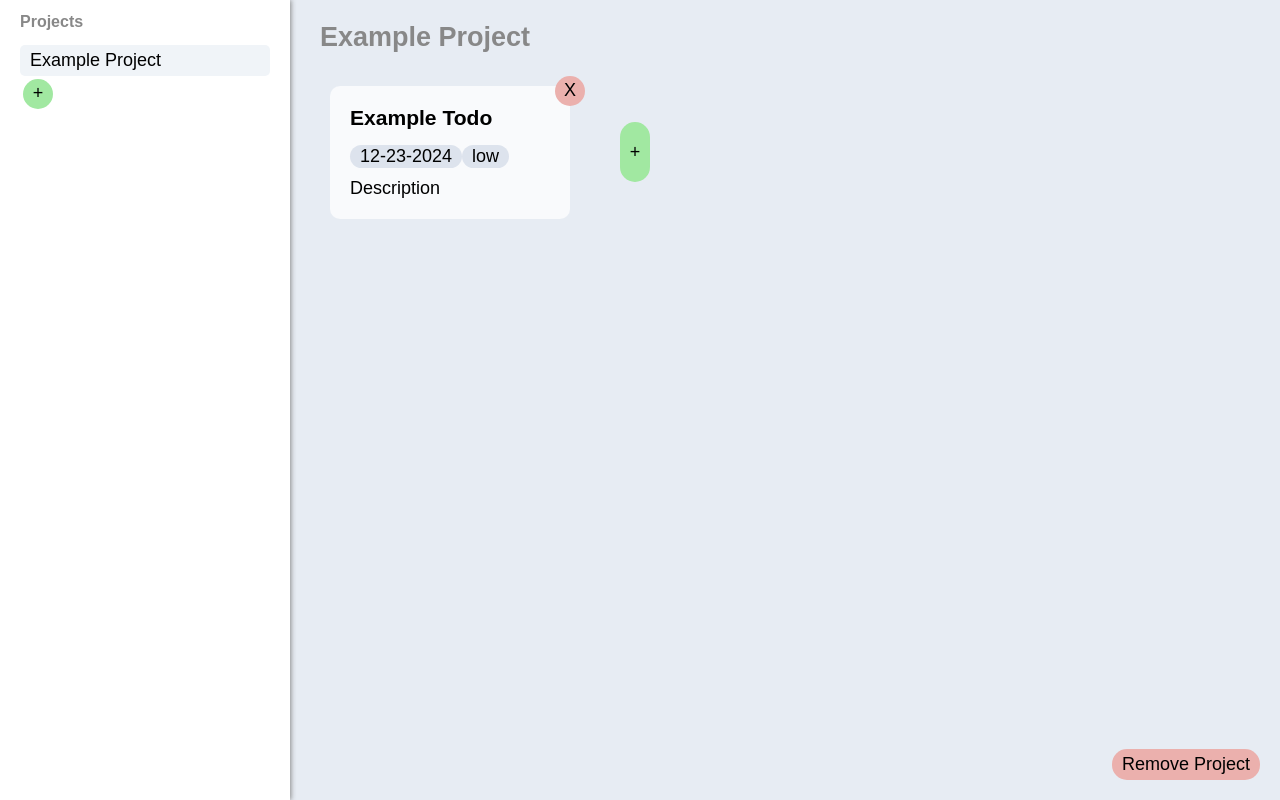
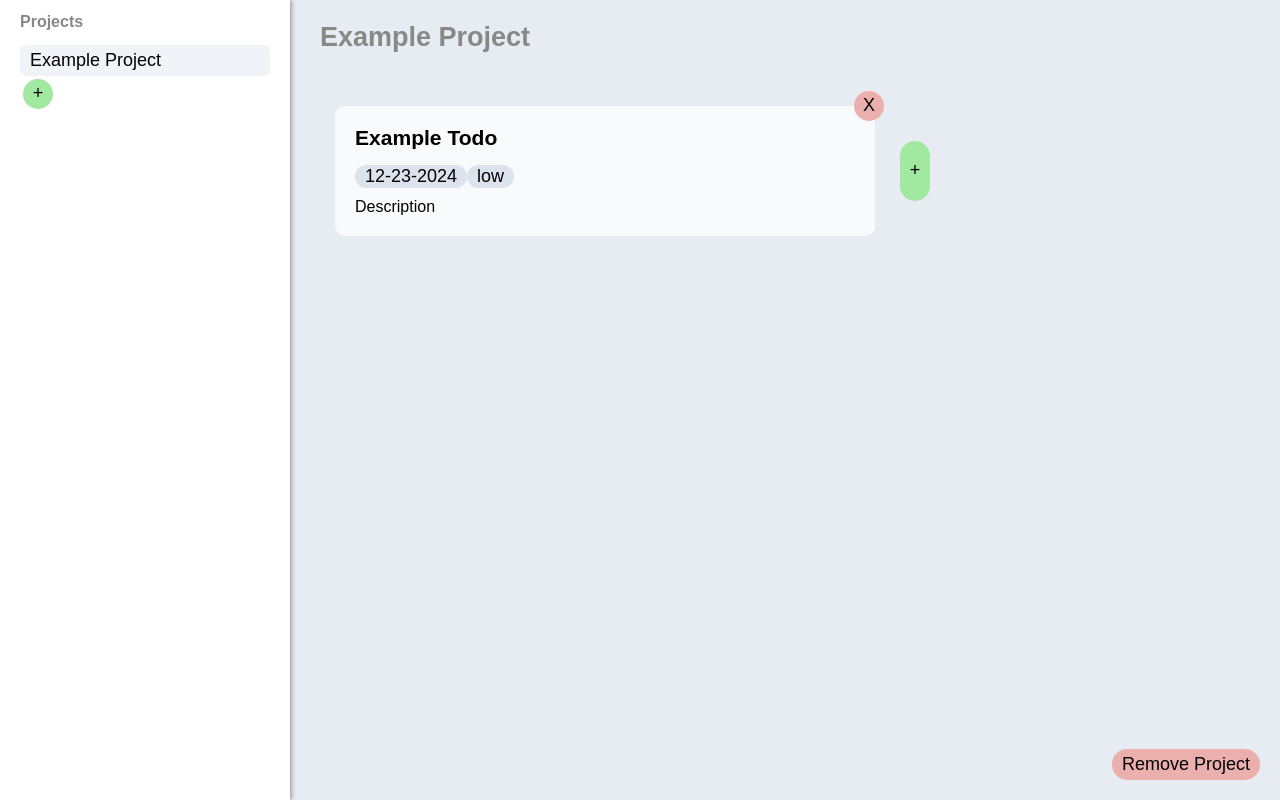
Before and after one commit to ruizterce/todo-app, a website built with webpack: page src/index.html in a window 1280 px wide. Built offline with nearby package versions, Linux system fonts and the light colour scheme.

```diff
--- a/src/DOMHandler.js
+++ b/src/DOMHandler.js
@@ -59,7 +59,9 @@
 
     //Create and append elements for each todo in this project and add a remove button for each one.
     project.todos.forEach((e) => {
-        loadTodo(todoContainer, e)
+
+        const todoWrapper = document.createElement('div');
+        todoWrapper.className='todo-wrapper';
 
         const removeTodoBtn = document.createElement('button');
         removeTodoBtn.textContent = 'X'
@@ -69,8 +71,9 @@
             project.removeTodo(e, projectsList); //Remove todo from the project
             loadProject(parentContainer, project, projectsList, projectsListContainer); //Update project in the DOM
         })
-
-        todoContainer.appendChild(removeTodoBtn);
+        todoWrapper.appendChild(removeTodoBtn);
+        loadTodo(todoWrapper, e);
+        todoContainer.appendChild(todoWrapper);
     });
 
     //Create and append a button that will show formDiv
--- a/src/style.css
+++ b/src/style.css
@@ -48,7 +48,7 @@
         background-color: white;
         box-shadow: 1px 0px 5px var(--battleship-gray);
 
-        h2{
+        h2 {
             font-size: 1rem;
             color: var(--battleship-gray);
         }
@@ -136,7 +136,7 @@
     overflow-y: auto;
     width: 100%;
 
-    h2{
+    h2 {
         color: var(--battleship-gray);
     }
 
@@ -145,12 +145,14 @@
         display: flex;
         flex-wrap: wrap;
 
+        .todo-wrapper {
+
             .todo-card {
-            margin: 10px;
+                margin: 0 15px;
                 background-color: var(--seasalt);
                 padding: 20px;
                 border-radius: 10px;
-            width: 200px;
+                width: 500px;
 
                 .todo-title {
                     margin: 0px;
@@ -184,24 +186,28 @@
                     margin-top: 10px;
                     width: 100%;
                     overflow-wrap: break-word;
+                    font-size: 1rem;
                 }
 
             }
+        }
 
         .add-todo-btn {
-            margin: 10px;
+            margin: 30px 10px;
             width: 30px;
             height: 60px;
             border-radius: 15px;
             background-color: var(--accept-green);
             align-self: center;
+            position:relative;
+            top:15px;
         }
     }
 
     .remove-todo-btn {
         position: relative;
-        top: 0px;
-        left: -25px;
+        top: 15px;
+        left: 534px;
         width: 30px;
         height: 30px;
         border-radius: 15px;
```
Lines whose indentation alone changed are shown as unchanged.
